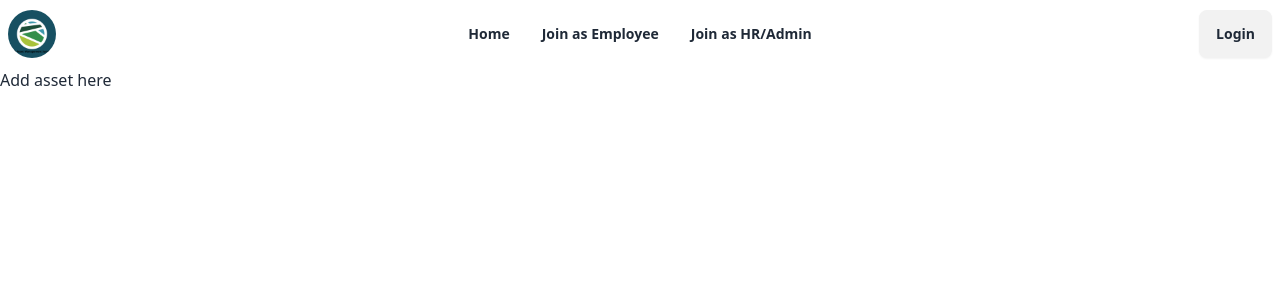
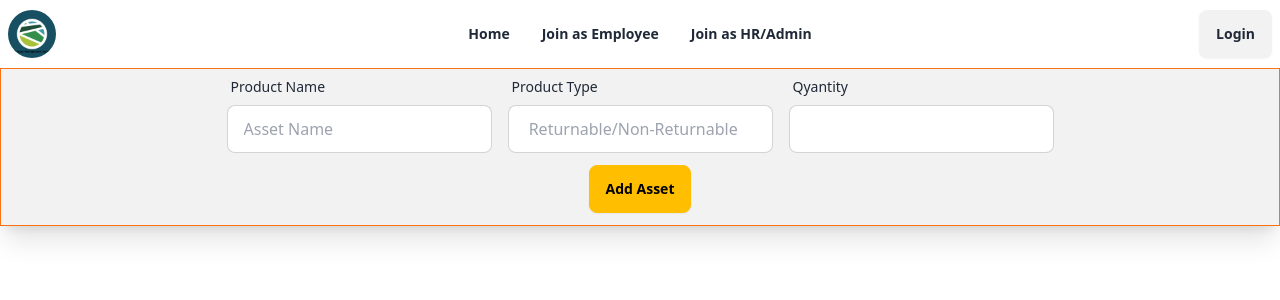
Before and after one commit to anikshajol/ams-12-client, a React (Vite) app: page /addAsset in a window 1280 px wide. Shown: the top 300 px of the page. Built offline with nearby package versions, Linux system fonts and the light colour scheme; no server answers.

Commit message:
add asset form done

```diff
--- a/src/Hook/useAdmin.jsx
+++ b/src/Hook/useAdmin.jsx
@@ -1,12 +1,13 @@
-import React from "react";
 import useAxiosSecure from "./useAxiosSecure";
 import useAuth from "./useAuth";
 import { useQuery } from "@tanstack/react-query";
 
+// import useAxiosPublic from "./useAxiosPublic";
+
 const useAdmin = () => {
   const axiosSecure = useAxiosSecure();
   const { user, loading } = useAuth();
-  const { data: isAdmin } = useQuery({
+  const { data: isAdmin, isPending } = useQuery({
     queryKey: [user?.email, "isAdmin"],
     enabled: !loading,
     queryFn: async () => {
@@ -14,7 +15,7 @@ const useAdmin = () => {
       return res.data?.admin;
     },
   });
-  return [isAdmin];
+  return [isAdmin, isPending];
 };
 
 export default useAdmin;
--- a/src/Hook/useAxiosSecure.jsx
+++ b/src/Hook/useAxiosSecure.jsx
@@ -1,10 +1,36 @@
 import axios from "axios";
+import { useNavigate } from "react-router-dom";
+import useAuth from "./useAuth";
 
 const axiosSecure = axios.create({
   baseURL: "http://localhost:5000",
 });
 
 const useAxiosSecure = () => {
+  const navigate = useNavigate();
+  const { logout } = useAuth();
+  axiosSecure.interceptors.request.use((config) => {
+    const token = localStorage.getItem("access-token");
+    console.log("request stopped by the interceptors");
+    config.headers.authorization = `Bearer ${token}`;
+    return config;
+  }),
+    (error) => {
+      return Promise.reject(error);
+    };
+
+  axiosSecure.interceptors.response.use((response) => {
+    return response;
+  }),
+    async (error) => {
+      const status = error.response.status;
+      console.log("status error in the interceptors", status);
+      if (status === 401 || status === 403) {
+        await logout();
+        navigate("/login");
+      }
+      return Promise.reject(error);
+    };
   return axiosSecure;
 };
 
--- a/src/Hook/useEmpAssets.jsx
+++ b/src/Hook/useEmpAssets.jsx
@@ -14,7 +14,7 @@ const useEmpAssets = (search) => {
     queryKey: ["empAssets", user?.email],
     queryFn: async () => {
       const res = await axiosSecure.get(
-        `/my-assets?email=${user.email}&search=${search}
+        `/my-assets? email=${user.email}&search=${search}
        `
       );
       return res.data;
--- a/src/Pages/Admin/AddAnAsset/AddAnAsset.jsx
+++ b/src/Pages/Admin/AddAnAsset/AddAnAsset.jsx
@@ -1,7 +1,120 @@
+import { useForm } from "react-hook-form";
+import useAuth from "../../../Hook/useAuth";
+import useAxiosSecure from "../../../Hook/useAxiosSecure";
+import Swal from "sweetalert2";
+
 const AddAnAsset = () => {
+  //   const axiosPublic = useAxiosPublic();
+  const axiosSecure = useAxiosSecure();
+  const { user } = useAuth();
+  const {
+    register,
+    handleSubmit,
+    formState: { errors },
+    reset,
+  } = useForm();
+
+  const onSubmit = async (data) => {
+    // console.log(Object.keys(data).join(","));
+    console.log(data);
+
+    const { assetName, type, quantity } = data;
+
+    const addAsset = {
+      assetName,
+      type,
+      quantity,
+      //   availability: Boolean(availability),
+    };
+
+    const reqRes = await axiosSecure.post("/assets", addAsset);
+    console.log(reqRes);
+    if (reqRes.data.insertedId) {
+      Swal.fire({
+        position: "center",
+        icon: "success",
+        title: "Your request has been sent to the HR/Admin ",
+        showConfirmButton: false,
+        timer: 1500,
+      });
+      reset();
+    }
+  };
+  // console.log(response.data)
+
   return (
     <div>
-      <h2>Add asset here</h2>
+      <div className="max-w-7xl border border-orange-500 shadow-xl bg-base-200 mx-auto flex justify-center">
+        <form onSubmit={handleSubmit(onSubmit)}>
+          {/* 1st two input */}
+          <div className="flex items-center gap-4">
+            {/* product name */}
+            <div className="form-control">
+              <label className="label">
+                <span className="label-text">Product Name</span>
+              </label>
+              <input
+                type="text"
+                {...register("assetName", { required: true })}
+                placeholder="Asset Name"
+                className="input input-bordered"
+              />
+            </div>
+
+            {/* asset type */}
+
+            <div className="form-control">
+              <label className="label">
+                <span className="label-text">Product Type</span>
+              </label>
+              <input
+                type="text"
+                {...register("type", { required: true })}
+                placeholder=" Returnable/Non-Returnable"
+                className="input input-bordered"
+              />
+            </div>
+            {/* available type */}
+
+            {/* <div className="form-control">
+              <label className="label">
+                <span className="label-text">Product Avilabilty</span>
+              </label>
+              <input
+                type="text"
+                {...register("availability", { required: true })}
+                placeholder=" Returnable/Non-Returnable"
+                className="input input-bordered"
+              />
+            </div> */}
+
+            {/* 3rd input */}
+
+            {/* quantity */}
+
+            <div className="form-control">
+              <label className="label">
+                <span className="label-text">Qyantity</span>
+              </label>
+              <input
+                type="number"
+                {...register("quantity", { required: true })}
+                placeholder=""
+                className="input input-bordered"
+              />
+            </div>
+          </div>
+
+          {/* submit */}
+          <div className="my-3 flex justify-center">
+            <input
+              type="submit"
+              value={"Add Asset"}
+              className="btn btn-warning"
+            />
+          </div>
+        </form>
+      </div>
     </div>
   );
 };
--- a/src/Pages/Admin/AssetList/AssetList.jsx
+++ b/src/Pages/Admin/AssetList/AssetList.jsx
@@ -1,5 +1,100 @@
+import { useEffect, useState } from "react";
+import moment from "moment";
+import useAssets from "../../../Hook/useAssets";
+import { MdDelete } from "react-icons/md";
+
 const AssetList = () => {
-  return <div>asset list</div>;
+  const [isClicked, setIsClicked] = useState(false);
+  const [search, setSearch] = useState("");
+  const [selectType, setSelectType] = useState(null);
+  const [assets, isPending, refetch] = useAssets(search);
+  // console.log(empAssets);
+
+  const handleClickToReturn = () => {
+    setIsClicked(true);
+  };
+
+  const handleFilterChange = (e) => {
+    setSelectType(e.target.value);
+  };
+
+  useEffect(() => {
+    refetch();
+  }, [search, refetch]);
+
+  return (
+    <div>
+      <div className="py-8 flex gap-3 justify-center">
+        <div className="flex">
+          <input
+            type="text"
+            placeholder="Search here"
+            name="search"
+            onChange={(e) => setSearch(e.target.value)}
+            className="input relative  input-warning w-full max-w-xs"
+            value={search}
+          />
+
+          {/* <input
+            className="btn relative input-warning right-5"
+            type="submit"
+            value="Search"
+          /> */}
+        </div>
+
+        <select
+          className="select select-bordered  max-w-xs"
+          value={selectType}
+          onChange={handleFilterChange}
+        >
+          <option value="all">All</option>
+          <option value="approved">Approved</option>
+          <option value="returnable">Returnable</option>
+          <option value="non-returnable">Non-Returnable</option>
+        </select>
+      </div>
+      <div className="overflow-x-auto max-w-6xl mx-auto">
+        <table className="table table-md">
+          {/* head */}
+          <thead className="text-xl font-bold text-black">
+            <tr>
+              <th>SL</th>
+              <th>Product Name</th>
+              <th>Product Type</th>
+              <th>Product Quantity</th>
+              <th>Date Added</th>
+              <th>Update</th>
+              <th>Delete</th>
+            </tr>
+          </thead>
+
+          <tbody className="text-lg font-medium">
+            {/* row 1 */}
+            {assets.map((asset, index) => (
+              <tr key={index}>
+                <th>{index + 1}</th>
+                <td>{asset.assetName}</td>
+                <td>{asset.returnType}</td>
+
+                <td>{asset.quantity ? asset.quantity : "1"}</td>
+
+                <td className="font-bold">{asset?.dateAdded || "N/A"}</td>
+                <td>
+                  <button className="btn btn-primary">Update</button>
+                </td>
+                <td>
+                  <button className="btn btn-error">
+                    {" "}
+                    <MdDelete className="text-xl text-white" />{" "}
+                  </button>
+                </td>
+              </tr>
+            ))}
+          </tbody>
+        </table>
+      </div>
+    </div>
+  );
 };
 
 export default AssetList;
--- a/src/Pages/AuthenticationPages/AdminRegistration/AdminRegistration.jsx
+++ b/src/Pages/AuthenticationPages/AdminRegistration/AdminRegistration.jsx
@@ -15,7 +15,7 @@ const AdminRegistration = () => {
     { value: "20 Members for $15", label: "20 Members for $15" },
   ];
   const { createUser, updateUserProfile, loginWithGoogle } = useAuth();
-  const [selectedPackage, setSelectedPackage] = useState(null);
+  const [selectedPackage, setSelectedPackage] = useState(" ");
   const navigate = useNavigate();
   const axiosPublic = useAxiosPublic();
 
@@ -191,9 +191,9 @@ const AdminRegistration = () => {
                   <span className="label-text text-xl  ">Select Packages</span>
                 </label>
                 <Select
-                  //   {...register("selectedPackage", { required: true })}
+                  // {...register("selectedPackage", { required: true })}
                   onChange={(selectedOptions) => {
-                    const selectPackage = selectedOptions?.value || "N/A";
+                    const selectPackage = selectedOptions?.value || "";
                     setSelectedPackage(selectPackage);
                   }}
                   options={options}
--- a/src/Pages/Employee/RequestAssets/RequestAssets.jsx
+++ b/src/Pages/Employee/RequestAssets/RequestAssets.jsx
@@ -31,7 +31,7 @@ const RequestAssets = () => {
   return (
     <div>
       <Helmet>
-        <title>Admin Registration</title>
+        <title>All Assets</title>
       </Helmet>
       <div className="py-8 flex gap-3 justify-center">
         <div className="flex">
@@ -79,7 +79,7 @@ const RequestAssets = () => {
                 <tr key={index}>
                   <th>{index + 1}</th>
                   <td>{asset.assetName}</td>
-                  <td>{asset.returnType}</td>
+                  <td>{asset.returnType || asset.type}</td>
                   <td
                     className="font-bold"
                     style={{
--- a/src/Shared/Navbar.jsx
+++ b/src/Shared/Navbar.jsx
@@ -6,7 +6,8 @@ import useAdmin from "../Hook/useAdmin";
 const Navbar = () => {
   const { user, logOut } = useAuth();
   // const axiosPublic = useAxiosPublic();
-  const [isAdmin] = useAdmin();
+  const [isAdmin, isPending] = useAdmin();
+  console.log(isAdmin);
 
   // const employee = data.filter((user) => user.role === "employee");
 
```
